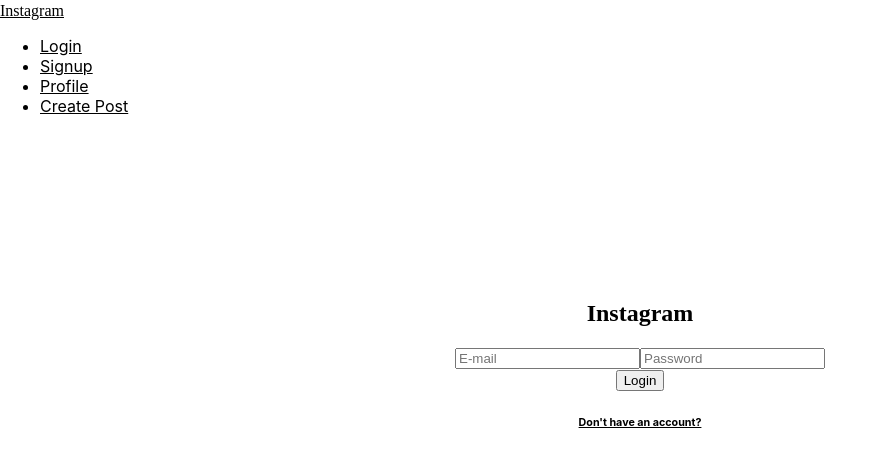
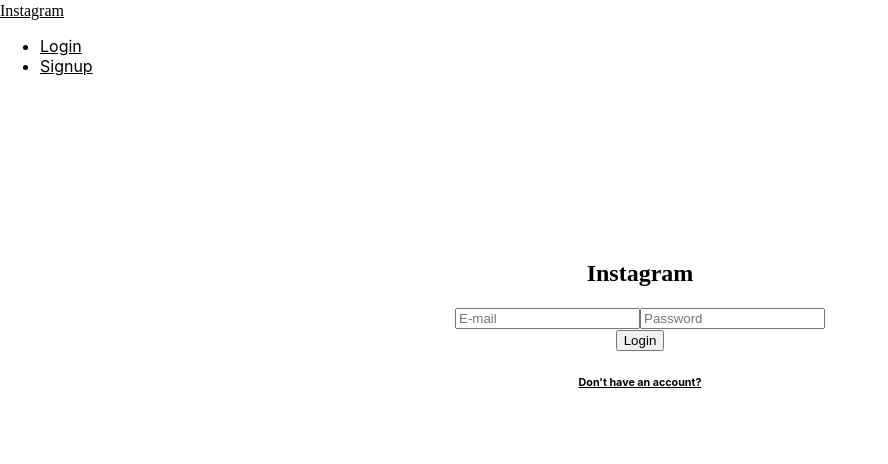
Before and after one commit to YuvRaj6392/Intagram-clone-Frontend, a React (Create React App) app: page /signin in a window 1280 px wide. Shown: the top 464 px of the page, without its empty margins (0-888 px from the left). Built offline with nearby package versions, Linux system fonts and the light colour scheme; the HTML template or start-up script is replaced by a standard one; a web font is replaced by a local one.

Commit message:
added changes to navigation logic

```diff
--- a/src/components/Navbar.js
+++ b/src/components/Navbar.js
@@ -1,16 +1,34 @@
 import React from 'react'
 import { Link } from 'react-router-dom'
+import { useContext } from 'react'
+import { UserContext } from '../App'
+
 export default function Navbar() {
+const {state,dispatch}=useContext(UserContext)
+//state has the details of the user!
+const renderList=()=>{
+  if(state)
+  {
+    return [
+      <li><Link to="/profile">Profile</Link></li>,
+        <li><Link to="/create">Create Post</Link></li>
+    ]
+  }
+  else
+  {
+    return [
+      <li><Link to="/signin">Login</Link></li>,
+      <li><Link to="/signup">Signup</Link></li>
+    ]
+  }
+}
   return (
     <div>
     <nav>
     <div className="nav-wrapper white">
-      <a href="/" className="brand-logo left">Instagram</a>
+      <Link to={state?"/":"/signin"} className="brand-logo left">Instagram</Link>
       <ul id="nav-mobile" className="right">
-        <li><Link to="/signin">Login</Link></li>
-        <li><Link to="/signup">Signup</Link></li>
-        <li><Link to="/profile">Profile</Link></li>
-        <li><Link to="/create">Create Post</Link></li>
+       {renderList()}
       </ul>
     </div>
   </nav>
--- a/src/components/screens/CreatePost.js
+++ b/src/components/screens/CreatePost.js
@@ -51,6 +51,7 @@
     {
       //used cloudinary to upload the image
       const data=new FormData();
+
       data.append("file",image);
       data.append("upload_preset","");
       data.append("cloud_name","")
```
